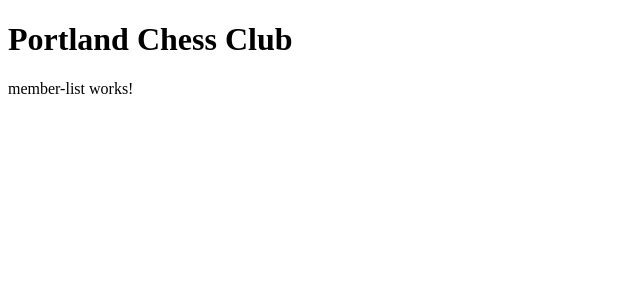
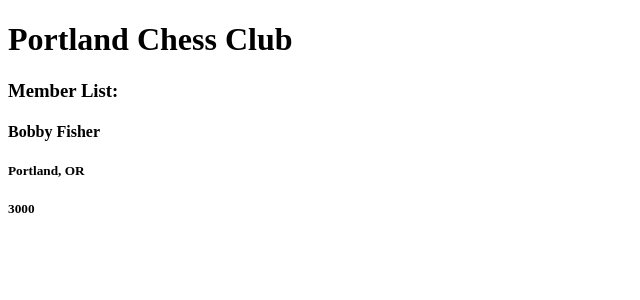
Before and after one commit to rtmath/Portland-Chess-Club, an Angular app: page / in a window 1280 px wide. Shown: the top 300 px of the page, without its empty margins (0-640 px from the left). Built offline with nearby package versions, Linux system fonts and the light colour scheme.

Commit message:
add member model and ngFor loop to member-list component

```diff
--- a/src/app/member-list/member-list.component.html
+++ b/src/app/member-list/member-list.component.html
@@ -1,3 +1,7 @@
-<p>
-  member-list works!
-</p>
+<h3>Member List:</h3>
+
+<div *ngFor="let member of members">
+  <h4>{{member.name}}</h4>
+  <h5>{{member.location}}</h5>
+  <h5>{{member.rating}}</h5>
+</div>
--- a/src/app/member-list/member-list.component.ts
+++ b/src/app/member-list/member-list.component.ts
@@ -1,4 +1,5 @@
 import { Component, OnInit } from '@angular/core';
+import { Member } from '../member.model';
 
 @Component({
   selector: 'app-member-list',
@@ -7,6 +8,10 @@ import { Component, OnInit } from '@angular/core';
 })
 export class MemberListComponent implements OnInit {
 
+  members: Member[] = [
+    new Member("Bobby Fisher", "Portland, OR", 3000, "Sup")
+  ];
+
   constructor() { }
 
   ngOnInit() {
--- /dev/null
+++ b/src/app/member.model.ts
@@ -0,0 +1,5 @@
+export class Member {
+  constructor(public name: string, public location: string, public rating: number, public bio: string) {
+
+  }
+}
```
